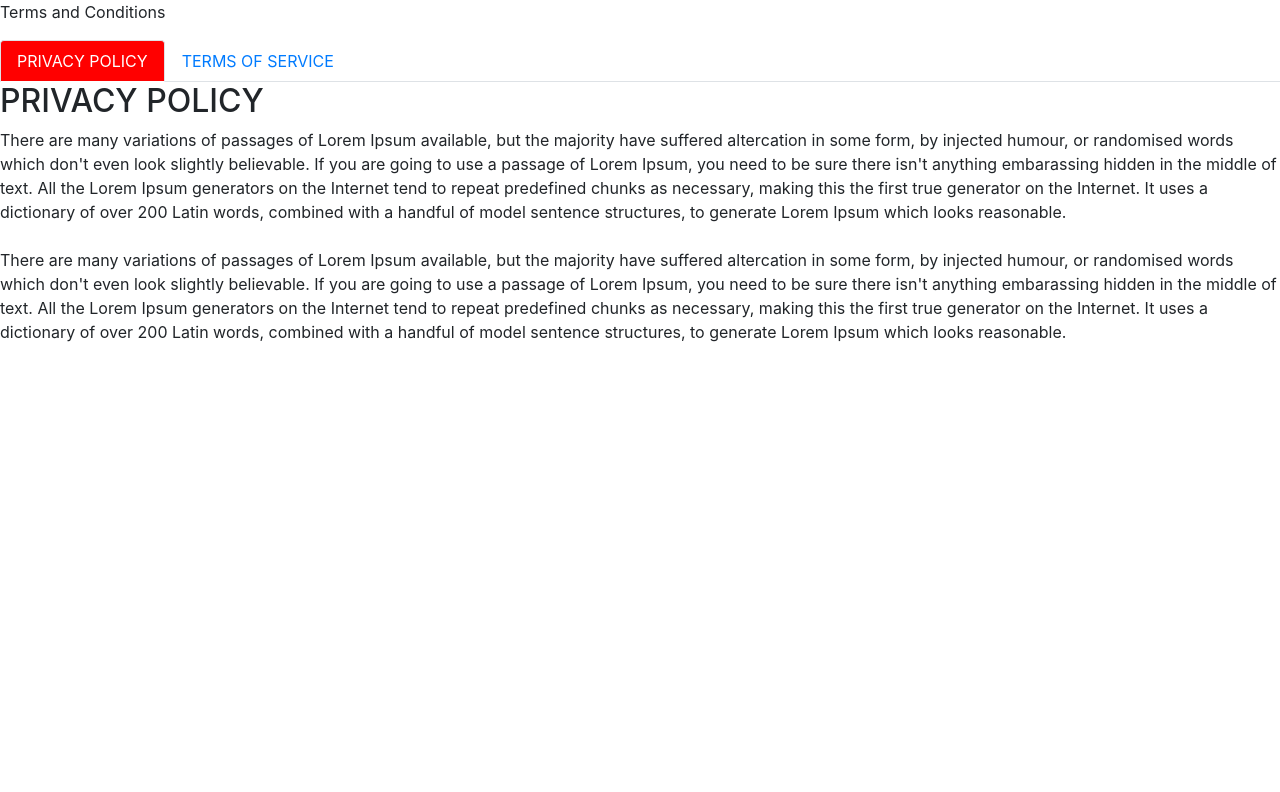
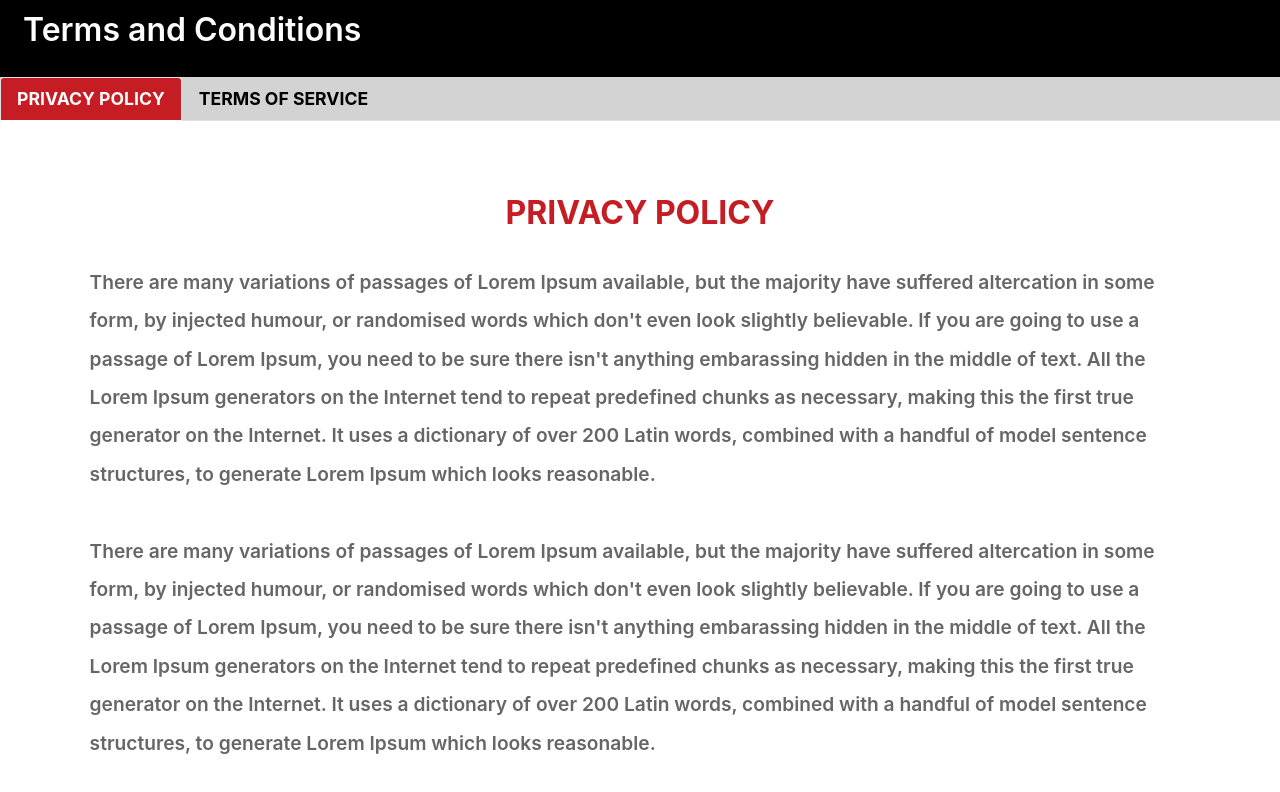
Before and after one commit to KambaleTushar/dream11_menu_prototype, a plain HTML site: page html/terms_and_conditions.html in a window 1280 px wide. Drawn offline with nearby package versions, Linux system fonts and the light colour scheme.

Commit message:
changed the whole code of styles for "terms_and_conditions.html"

```diff
--- a/css/styles.css
+++ b/css/styles.css
@@ -238,13 +238,39 @@ ion-icon {
 
 
 /*****************************************************************
-****************************** Terms And Conditions (tac) ******************************
-***********************************************************************/
+********************** Terms and Conditions(teco) **********************
+*****************************************************************/
+.teco-header-div-box {
+  background-color: black;
+  color: white;
+  font-size: 2rem;
+  font-weight: 600;
+  padding: 0.5% 1.8%;
+  position: sticky;
+  top: 0;
+  z-index: 9999;
+}
+
+.teco-hor-nav-tabs {
+  background-color: #d3d3d3;
+}
+
+.teco-hor-nav-tabs a {
+  color: black;
+  font-size: 1.1rem;
+  font-weight: 700;
+}
+
+.nav-tabs .nav-link.active {
+  color: white;
+  background-color: #C51D23;
+}
+
 
 
 /* COMMON TAGS */
-.tac-h2, .tac-h3 {
-  color: #68d9c4;
+.teco-h2, .teco-h3 {
+  color: #C51D23;
   font-weight: 700;
   padding-bottom: 2%;
   padding-top: 2%;
@@ -252,16 +278,18 @@ ion-icon {
 }
 
 /* SECTIONS */
-.tac-common-section {
+.teco-common-section {
   padding: 4% 7%;
 }
 
-.tac-section-description {
+.teco-section-description {
   color: #666666;
   font-size: 1.2rem;
   font-weight: 600;
   line-height: 2;
 }
+
+
 
 
 
```
